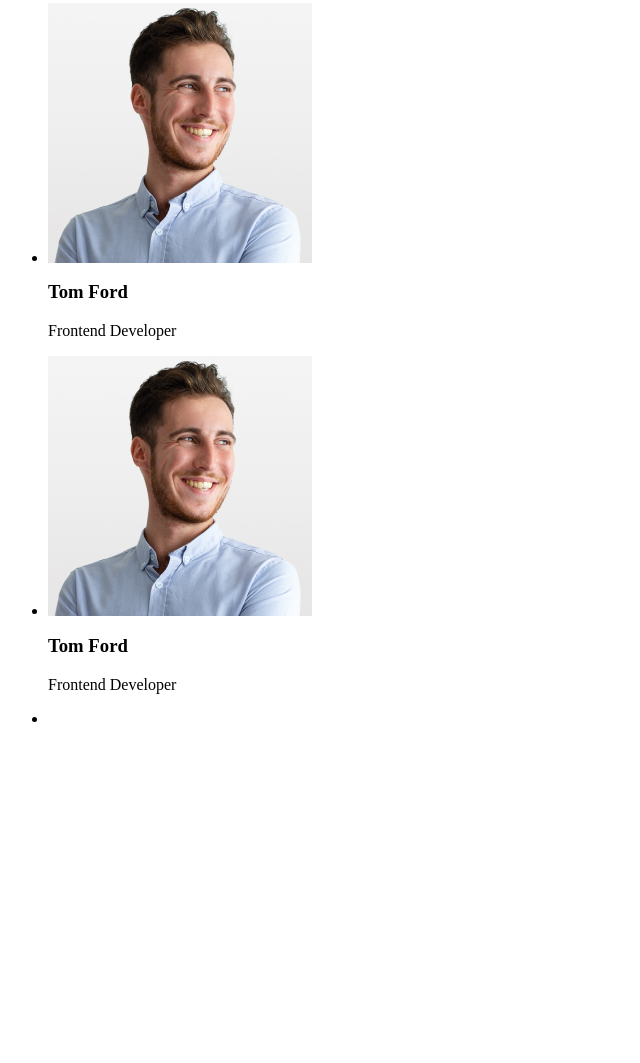
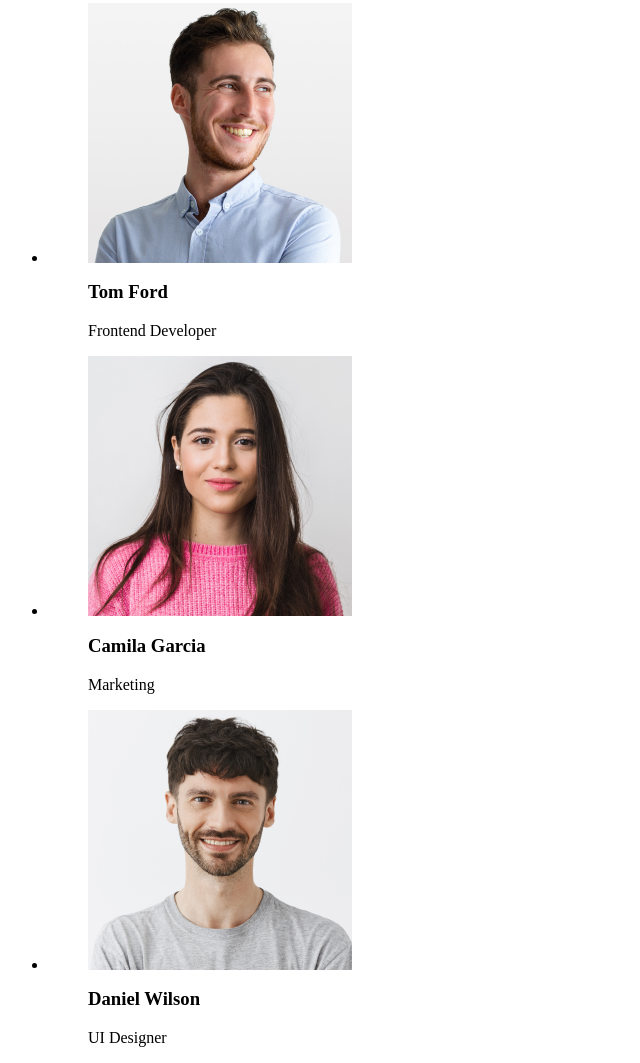
Before and after one commit to nicksolony/goit-markup-hw-01, a plain HTML site: page index.html in a window 1280 px wide. Shown: the part 1966-3029 px from the top of the page, without its empty margins (0-640 px from the left). Before the commit the page ends 2710 px from the top, so only its background shows below. Drawn offline with Linux system fonts and the light colour scheme.

Commit message:
finished my team section

```diff
--- a/index.html
+++ b/index.html
@@ -61,30 +61,50 @@
         <section>
             <h2>What are we doing</h2>
             <ul>
-                <li><img src="./images/img_1.jpg" alt="Image 1" width="360px"></li>
-                <li><img src="./images/img_2.jpg" alt="Image 2" width="360px"></li>
-                <li><img src="./images/img_3.jpg" alt="Image 3" width="360px"></li>
+                <li><img src="./images/img_1.jpg" alt="Image 1" width="360"></li>
+                <li><img src="./images/img_2.jpg" alt="Image 2" width="360"></li>
+                <li><img src="./images/img_3.jpg" alt="Image 3" width="360"></li>
             </ul>
         </section>
         <section>
             <h2>Our Team</h2>
             <ul>
                 <li>
-                    <img src="./images/mark_guerrero.jpg" alt="Mark Guerrero">
-                    <h3>Mark Guerrero</h3>
-                    <p>Product Designer</p>
+                    <figure>
+                        <img src="./images/mark_guerrero.jpg" alt="Mark Guerrero" width="264">
+                        <figcaption>
+                            <h3>Mark Guerrero</h3>
+                            <p>Product Designer</p>
+                        </figcaption>
+                    </figure>
                 </li>
                 <li>
-                    <img src="./images/tom_ford.jpg" alt="Tom Ford">
-                    <h3>Tom Ford</h3>
-                    <p>Frontend Developer</p>
+                    <figure>
+                        <img src="./images/tom_ford.jpg" alt="Tom Ford" width="264">
+                        <figcaption>
+                            <h3>Tom Ford</h3>
+                            <p>Frontend Developer</p>
+                        </figcaption>
+                    </figure>
                 </li>
-                                <li>
-                    <img src="./images/tom_ford.jpg" alt="Tom Ford">
-                    <h3>Tom Ford</h3>
-                    <p>Frontend Developer</p>
+                <li>
+                    <figure>
+                        <img src="./images/camila_garcia.jpg" alt="Camila Garcia" width="264">
+                        <figcaption>
+                            <h3>Camila Garcia</h3>
+                            <p>Marketing</p>
+                        </figcaption>
+                    </figure>
                 </li>
-                <li></li>
+                <li>
+                    <figure>
+                        <img src="./images/daniel_wilson.jpg" alt="Daniel Wilson" width="264">
+                        <figcaption>
+                            <h3>Daniel Wilson</h3>
+                            <p>UI Designer</p>
+                        </figcaption>
+                    </figure>
+                </li>
             </ul>
         </section>
 
```
